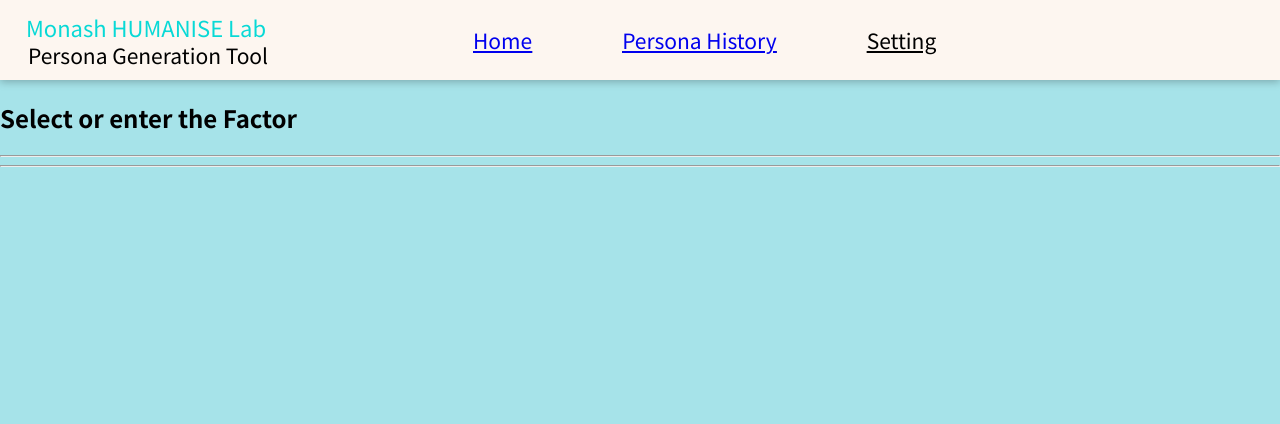
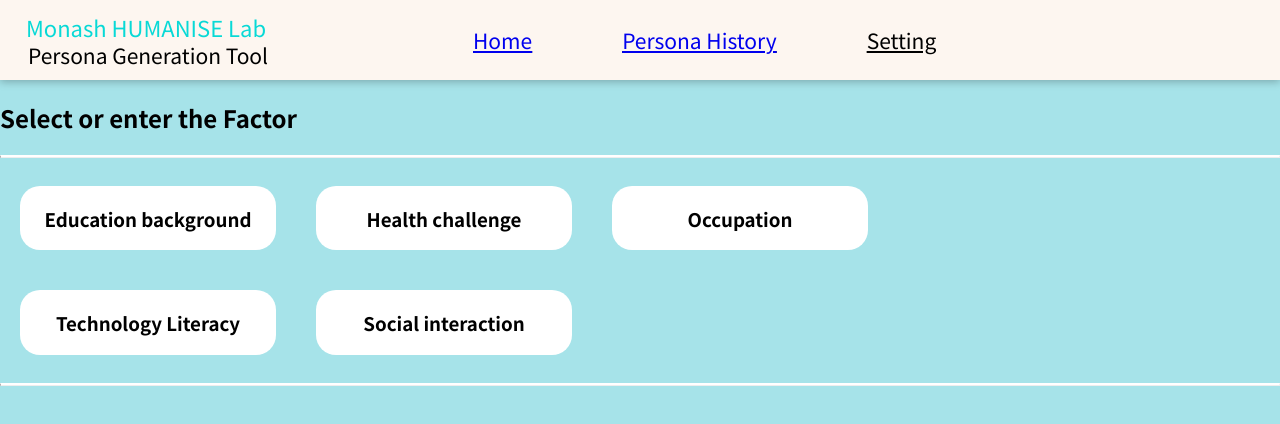
Before and after one commit to rhymebulbul/frontend, a React (Create React App) app: page /factor in a window 1280 px wide. Shown: the top 424 px of the page. Built offline with nearby package versions, Linux system fonts and the light colour scheme.

Commit message:
work on factor page

```diff
--- a/src/components/Page/Domain/DomainItem.module.css
+++ b/src/components/Page/Domain/DomainItem.module.css
@@ -2,4 +2,6 @@
     background-color: white;
     width: 20%;
     margin: 0 20px;
+    border-radius: 20px;
+    text-align: center;
 }
--- a/src/components/Page/Domain/DomainPage.js
+++ b/src/components/Page/Domain/DomainPage.js
@@ -9,7 +9,7 @@ const DomainPage = (props) => {
     return (
         <Fragment>
             <Header />
-            <div>
+            <div className={classes.main}>
                 <h2> Select or enter the domain </h2>
                 <hr></hr>
                 <Domains/>
--- a/src/components/Page/Domain/DomainPage.module.css
+++ b/src/components/Page/Domain/DomainPage.module.css
@@ -3,3 +3,7 @@
     top: 630px;
     left: 1300px;
 }
+
+.main hr {
+    border-top: 2px solid white;
+}
--- a/src/components/Page/Factor/FactorItem.js
+++ b/src/components/Page/Factor/FactorItem.js
@@ -0,0 +1,11 @@
+import classes from './FactorItem.module.css'
+
+const FactorItem = (props) => {
+    return (
+        <div className={classes.item}>
+            <h3>{props.name}</h3>
+        </div>
+    );
+}
+
+export default FactorItem;
--- a/src/components/Page/Factor/FactorItem.module.css
+++ b/src/components/Page/Factor/FactorItem.module.css
@@ -0,0 +1,7 @@
+.item {
+    background-color: white;
+    width: 20%;
+    margin: 0 20px;
+    border-radius: 20px;
+    text-align: center;
+}
--- a/src/components/Page/Factor/FactorPage.js
+++ b/src/components/Page/Factor/FactorPage.js
@@ -3,14 +3,16 @@ import { Link } from 'react-router-dom';
 import classes from './FactorPage.module.css'
 import Header from '../../Layout/Header';
 import NextButton from '../../Layout/NextButton';
+import Factors from './Factors';
 
 const FactorPage = (props) => {
     return (
         <Fragment>
             <Header />
-            <div>
+            <div className={classes.main}>
                 <h2> Select or enter the Factor </h2>
                 <hr></hr>
+                <Factors />
                 <hr></hr>
             </div>
             <div className={classes.NextButton}>
--- a/src/components/Page/Factor/FactorPage.module.css
+++ b/src/components/Page/Factor/FactorPage.module.css
@@ -3,3 +3,7 @@
     top: 630px;
     left: 1300px;
 }
+
+.main hr {
+    border-top: 2px solid white;
+}
--- a/src/components/Page/Factor/Factors.js
+++ b/src/components/Page/Factor/Factors.js
@@ -0,0 +1,61 @@
+import classes from './Factors.module.css'
+import FactorItem from './FactorItem';
+
+const DUMMY_FACTOR = [
+    {
+        id: 'f1',
+        name: 'Education background',
+    },
+    {
+        id: 'f2',
+        name: 'Health challenge',
+    },
+    {
+        id: 'f3',
+        name: 'Occupation'
+    },
+    {
+        id: 'f4',
+        name: 'Technology Literacy'
+    },
+    {
+        id: 'f5',
+        name: 'Social interaction'
+    }
+]
+
+const rows = DUMMY_FACTOR.reduce(function (rows, key, index) {
+    return (index % 3 === 0 ? rows.push([key])
+        : rows[rows.length - 1].push(key)) && rows;
+}, []);
+
+const Factors = (props) => {
+    const factorList1 = rows[0].map(item => (
+        <FactorItem
+            key = {item.key}
+            id = {item.id}
+            name = {item.name}
+        />
+    ));
+
+    const factorList2 = rows[1].map(item => (
+        <FactorItem
+            key = {item.key}
+            id = {item.id}
+            name = {item.name}
+        />
+    ));
+
+    return (
+        <section className={classes.factor}>
+            <div className = {classes.row}>
+                {factorList1}
+            </div>
+            <div className = {classes.row}>
+                {factorList2}
+            </div>
+        </section>
+    );
+}
+
+export default Factors;
--- a/src/components/Page/Factor/Factors.module.css
+++ b/src/components/Page/Factor/Factors.module.css
@@ -0,0 +1,11 @@
+.factor {
+    display: flex;
+    flex-direction: column;
+}
+
+.row {
+    display: flex;
+    flex-direction: row;
+    margin-top: 20px;
+    margin-bottom: 20px;
+}
```
